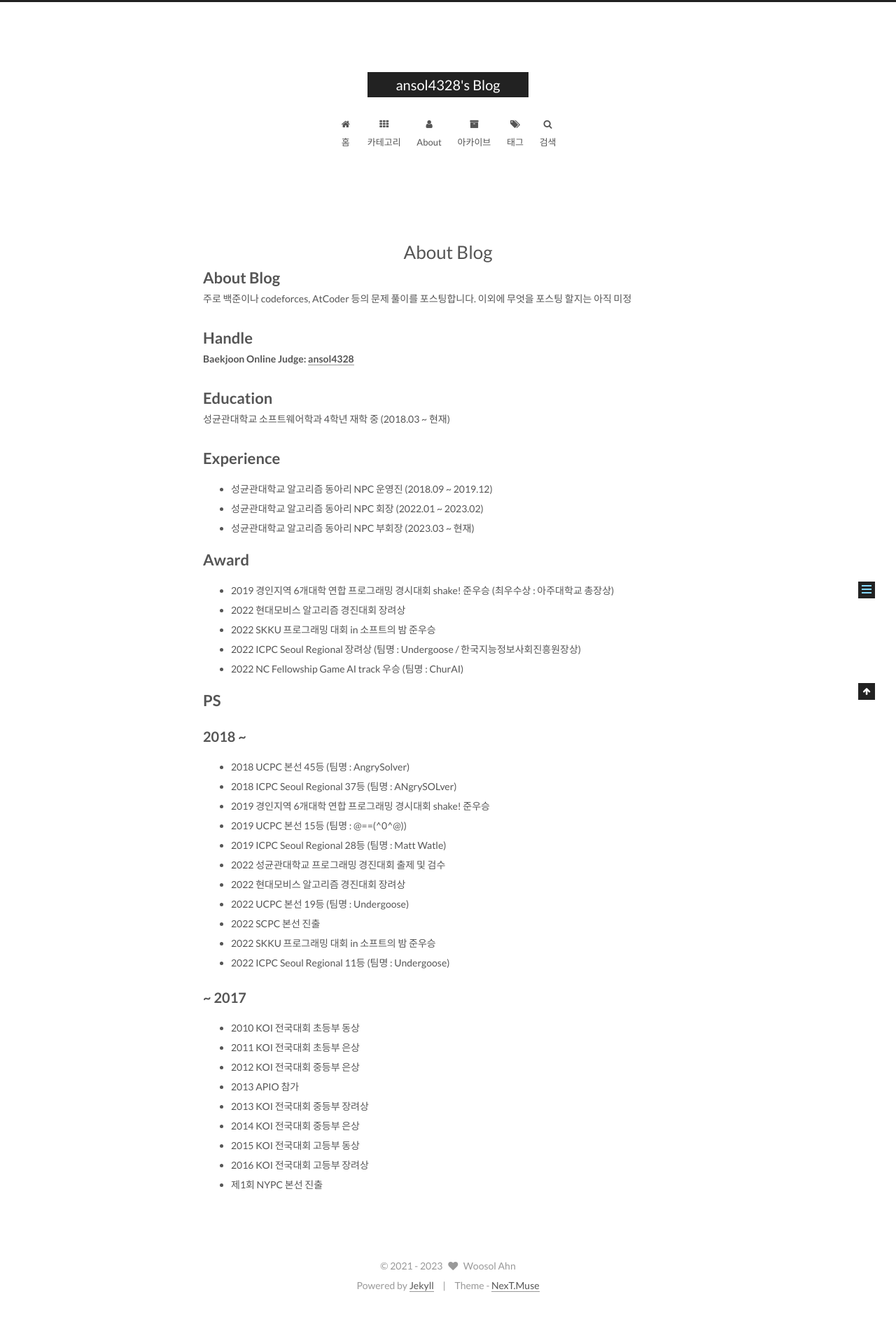
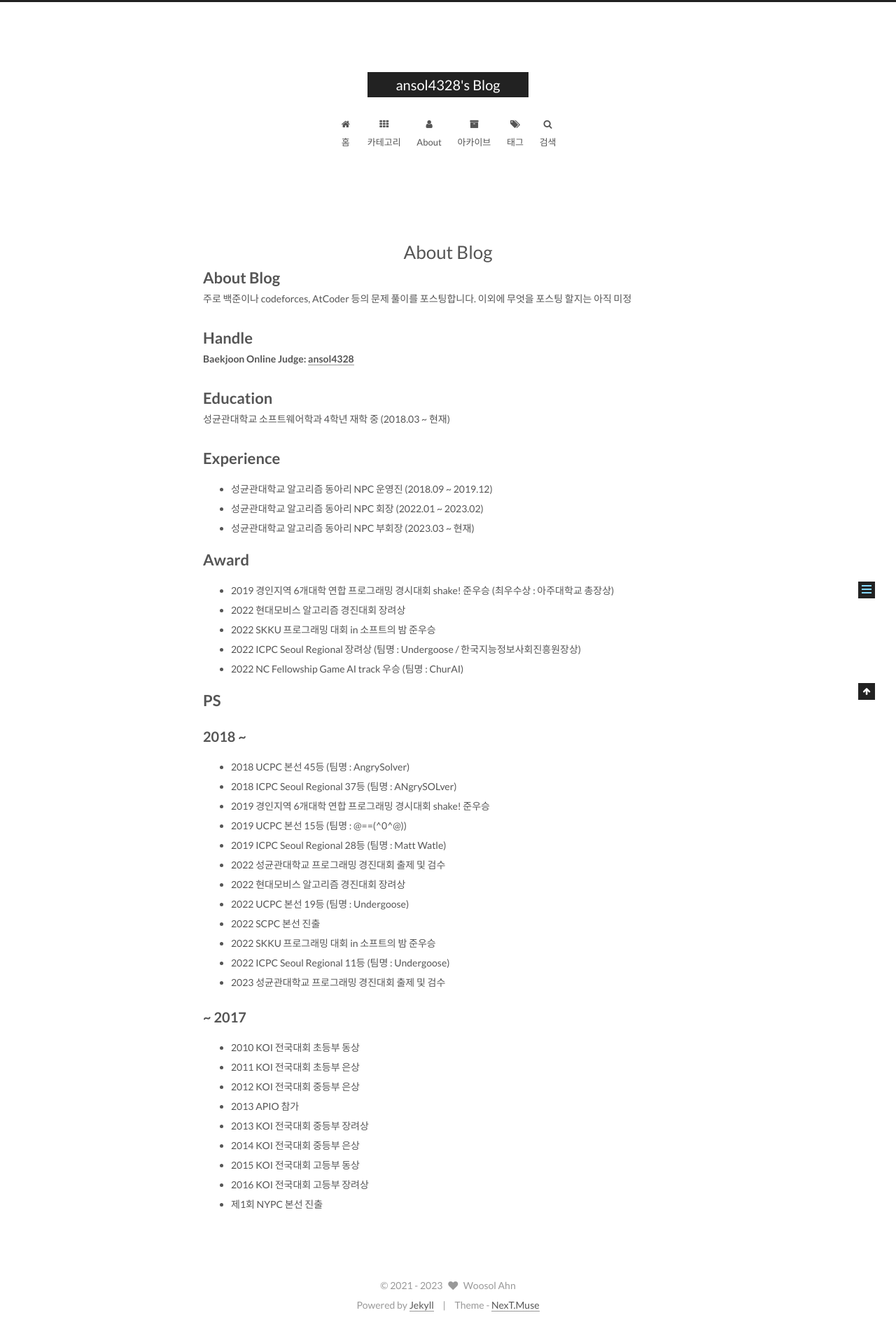
Before and after one commit to ansol4328/ansol4328.github.io, a Jekyll site: the page built from about/index.md, in a window 1280 px wide. Shown: the whole page at 70% size. Built offline with Jekyll 4.4.1, drawn with Linux system fonts in a browser that asks for light colours; comment, search, counter and statistics services are not loaded; our own code applies the rules of GitHub Pages for plain Markdown files; before the commit the page ends 1871 px from its top, so only the background shows below that.

Commit message:
update about me

```diff
--- a/about/index.md
+++ b/about/index.md
@@ -37,6 +37,7 @@ type: about
 * 2022 SCPC 본선 진출
 * 2022 SKKU 프로그래밍 대회 in 소프트의 밤 준우승
 * 2022 ICPC Seoul Regional 11등 (팀명 : Undergoose)
+* 2023 성균관대학교 프로그래밍 경진대회 출제 및 검수
 
 ## ~ 2017
 * 2010 KOI 전국대회 초등부 동상
```
